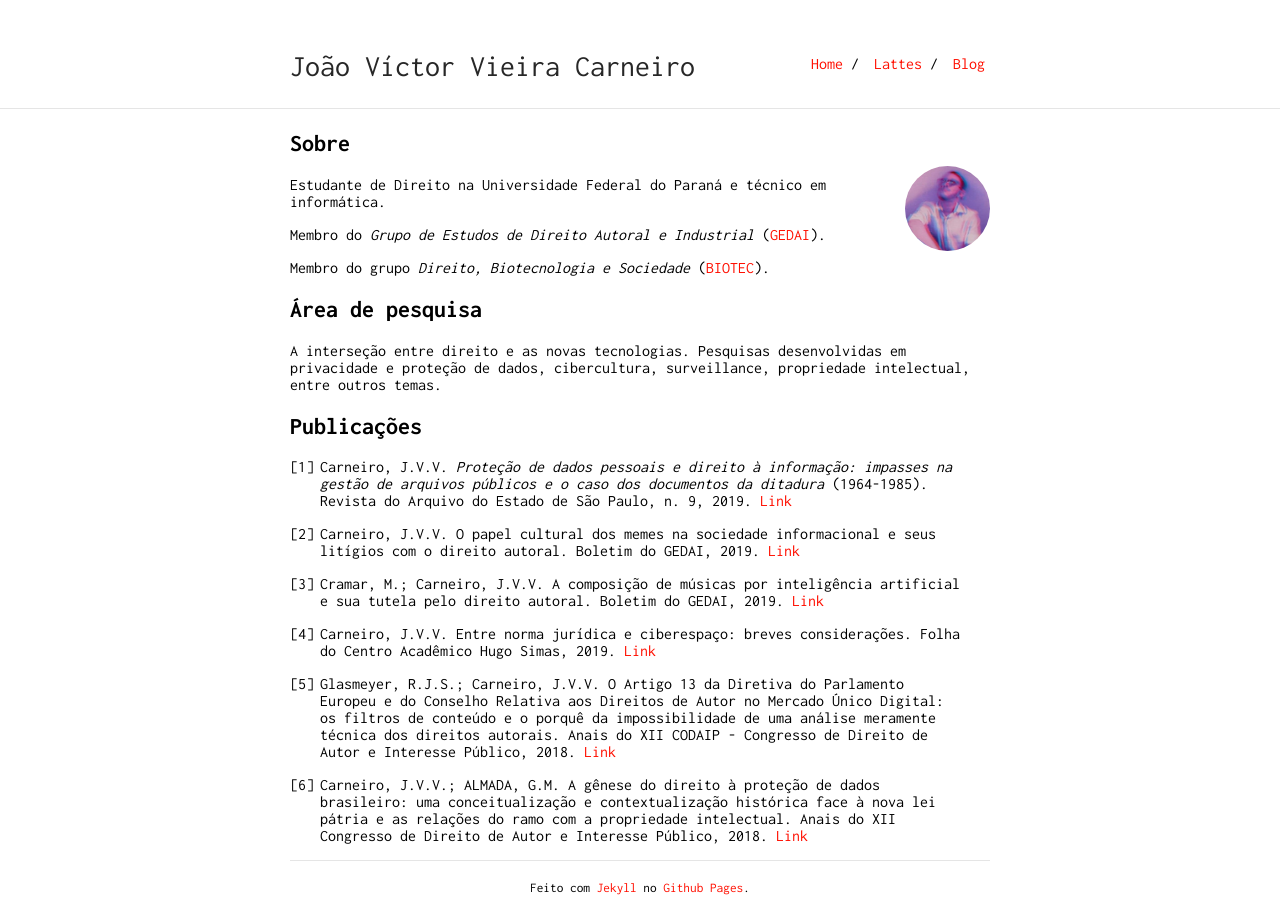
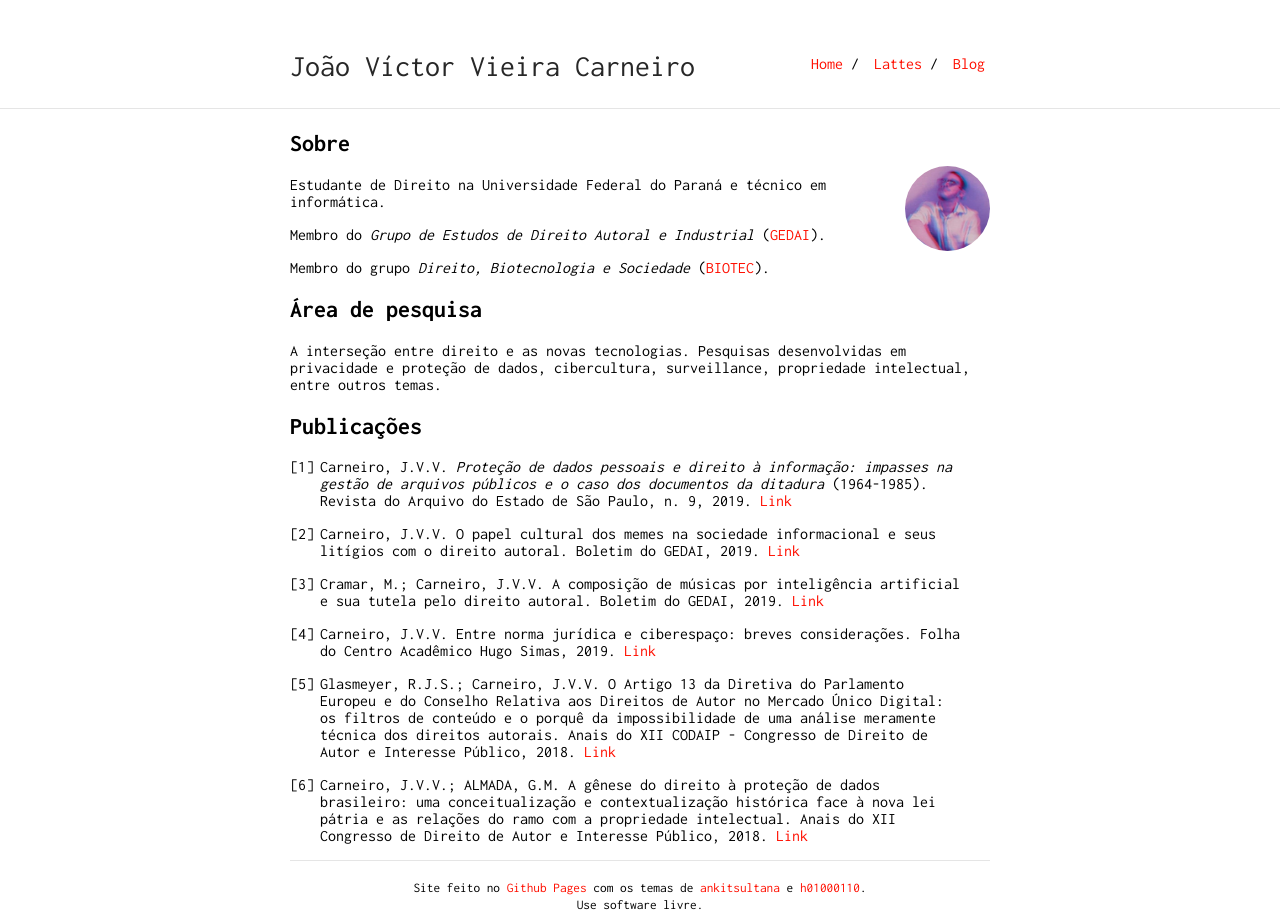
Before and after one commit to joaovvcarneiro/joaovvcarneiro.github.io, a Jekyll site: the page built from index.md, in a window 1280 px wide. Built offline with Jekyll 4.4.1, drawn with Linux system fonts in a browser that asks for light colours.

Commit message:
Update default.html

```diff
--- a/_layouts/default.html
+++ b/_layouts/default.html
@@ -94,7 +94,9 @@
                 <hr />
                 <p style="text-align: center; margin-bottom: 10px">
                 <small>
-                    Feito com <a href="https://jekyllrb.com/">Jekyll</a> no <a href="https://pages.github.com/">Github Pages</a>.
+                    Site feito no <a href="https://pages.github.com/">Github Pages</a> com os temas de <a href="https://github.com/ankitsultana">ankitsultana</a> e <a href="https://github.com/h01000110">h01000110</a>.<br>
+                    Use software livre.
+
                 </small>
                 </a>
                 </p>
```
